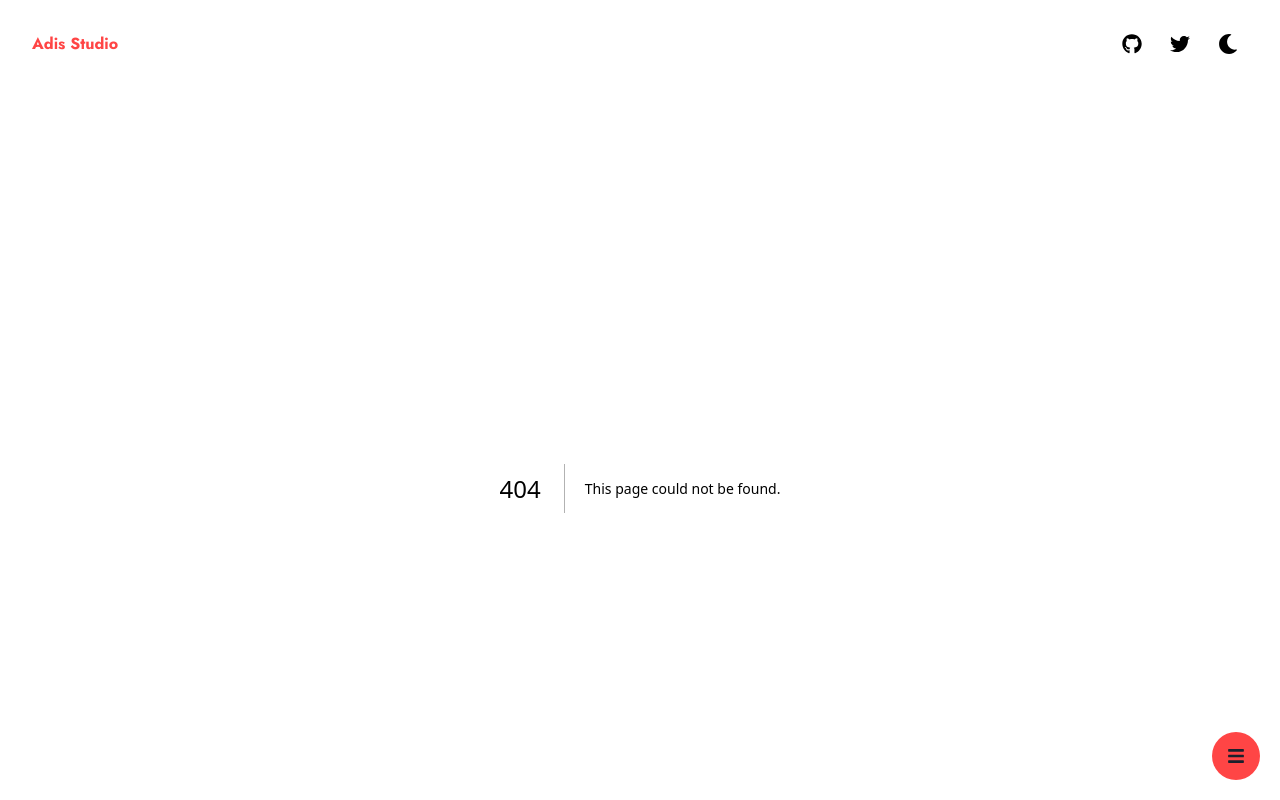
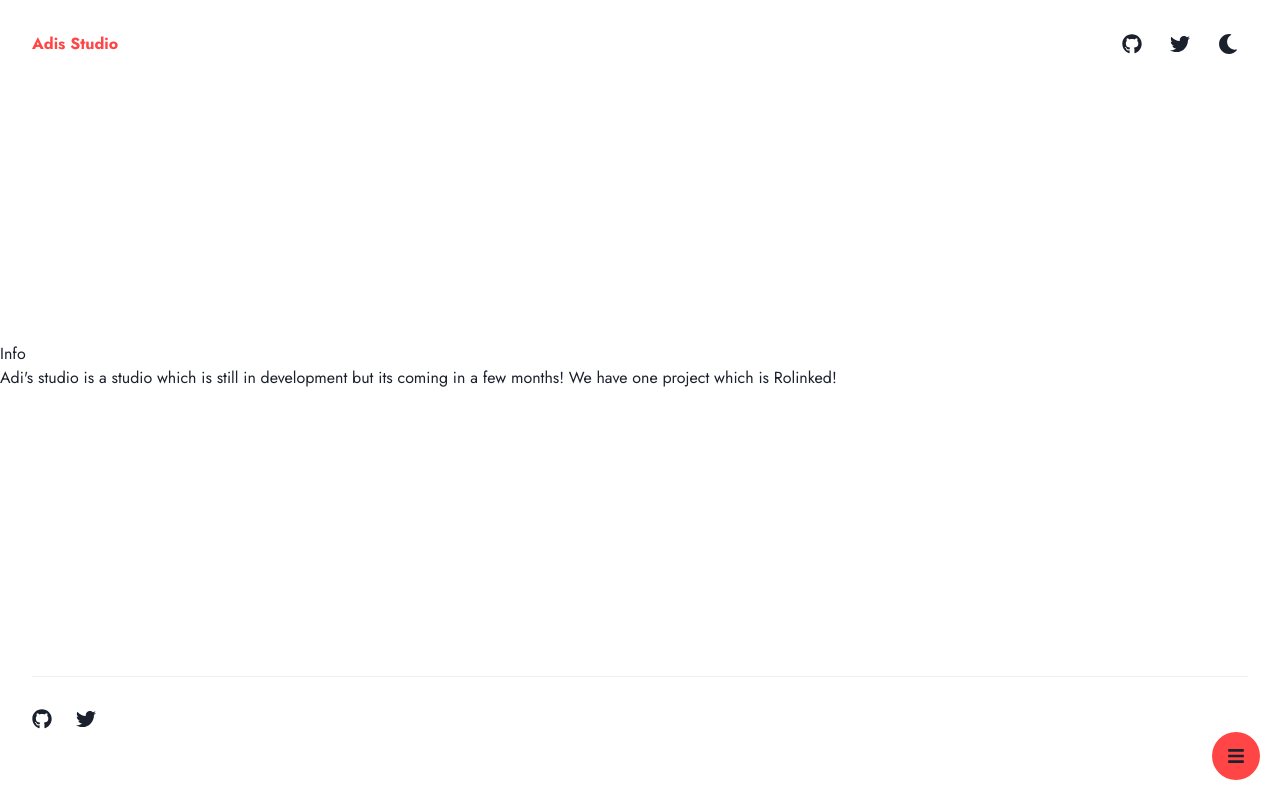
Before and after one commit to adityaREDFLAG/Adis-Site, a Next.js app: page /Info in a window 1280 px wide. Before the commit this address had no page. Shown: the top 800 px of the page. Built offline with nearby package versions, Linux system fonts and the light colour scheme.

Commit message:
Create Info.mdx

```diff
--- /dev/null
+++ b/src/pages/Info.mdx
@@ -0,0 +1,2 @@
+# Info
+Adi's studio is a studio which is still in development but its coming in a few months! We have one project which is Rolinked!
```
